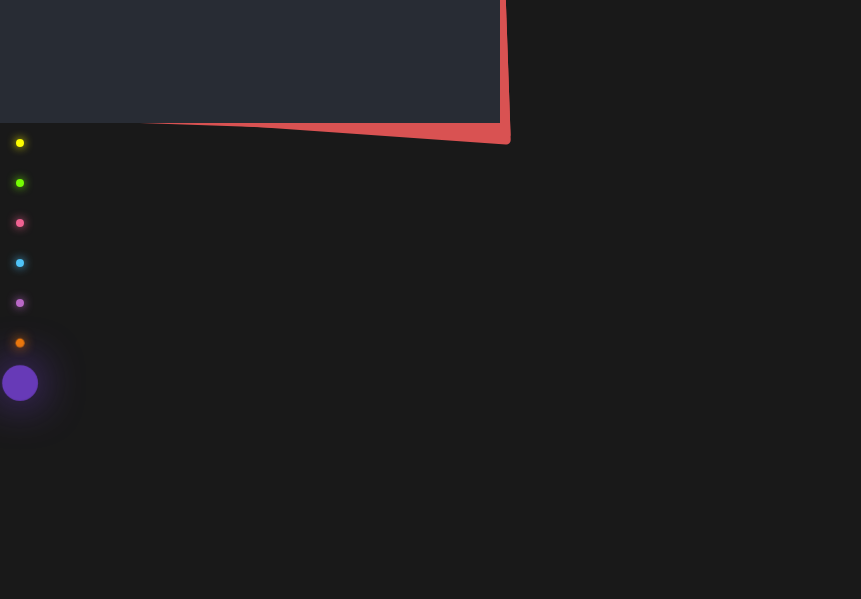
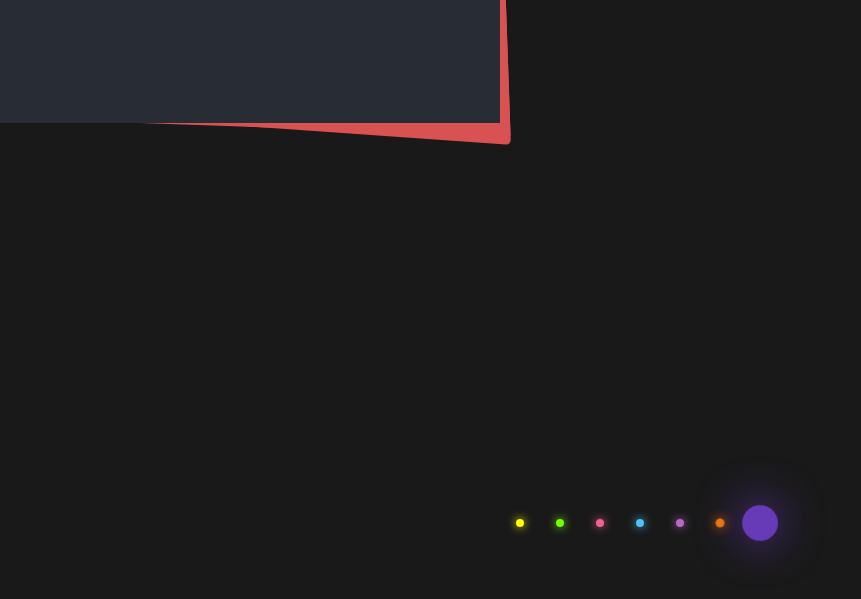
Before and after one commit to ELogah/my-first-repo, a plain HTML site: page index.html in a window 1280 px wide. Shown: the part 227-826 px from the top of the page, without its empty margins (0-861 px from the left). Before the commit the page ends 800 px from the top, so only its background shows below. Drawn offline with Linux system fonts and the light colour scheme.

Commit message:
fixed pr comments

```diff
--- a/styles.css
+++ b/styles.css
@@ -4,12 +4,6 @@ body {
   background: rgba(0, 0, 0, 0.9);
   font-family: Arial, Helvetica, sans-serif;
 }
-
-/* h2 {
-  text-align: center;
-  color: white;
-  margin-top: 80px;
-} */
 
 .app-body {
   text-align: center;
@@ -75,10 +69,10 @@ h2, h3 {
 }
 
 ul {
-  /* display: flex;
+  display: flex;
   justify-content: center;
   align-items: center;
-  height: 100vh; */
+  height: 100vh;
   margin: 0;
   padding: 0;
 }
```
